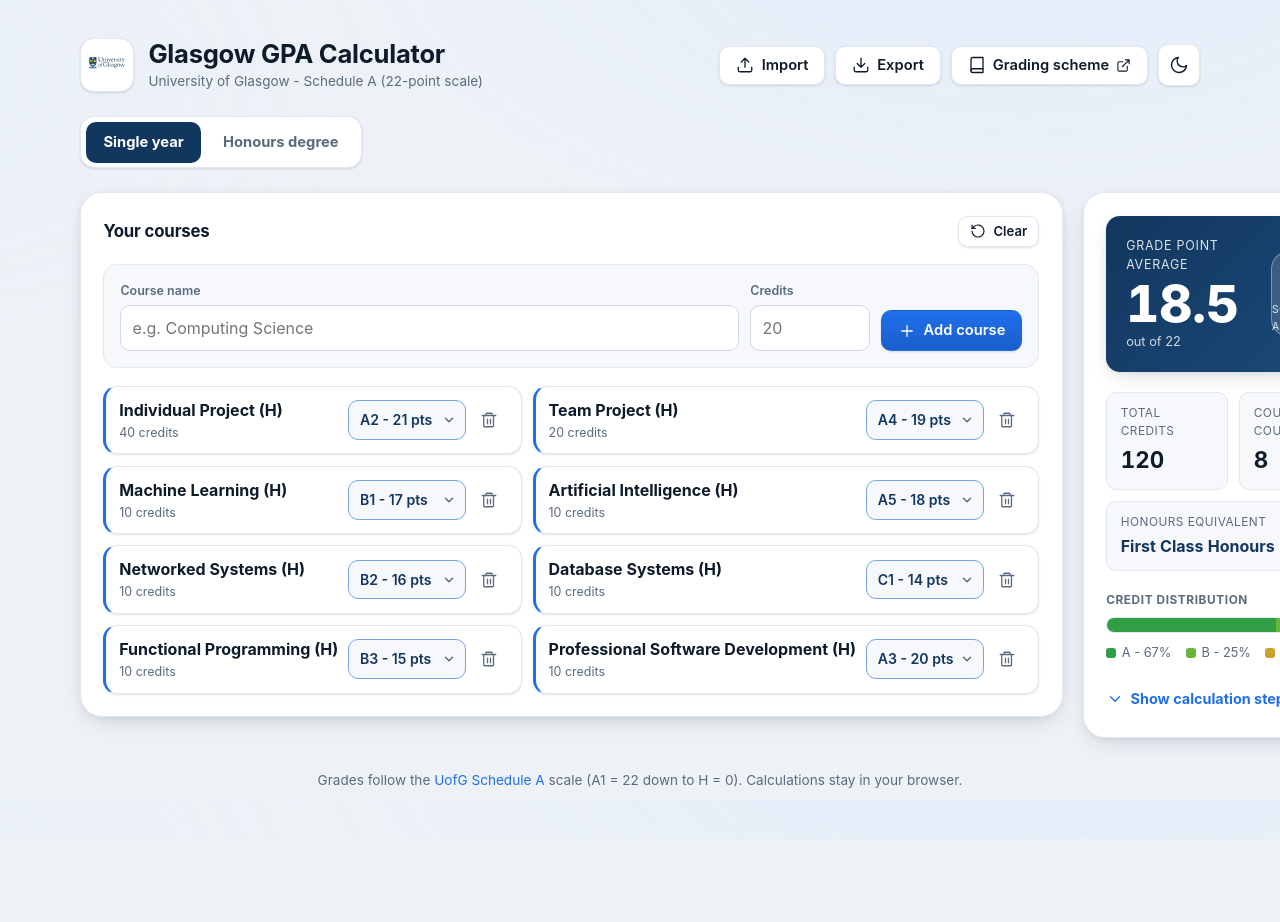
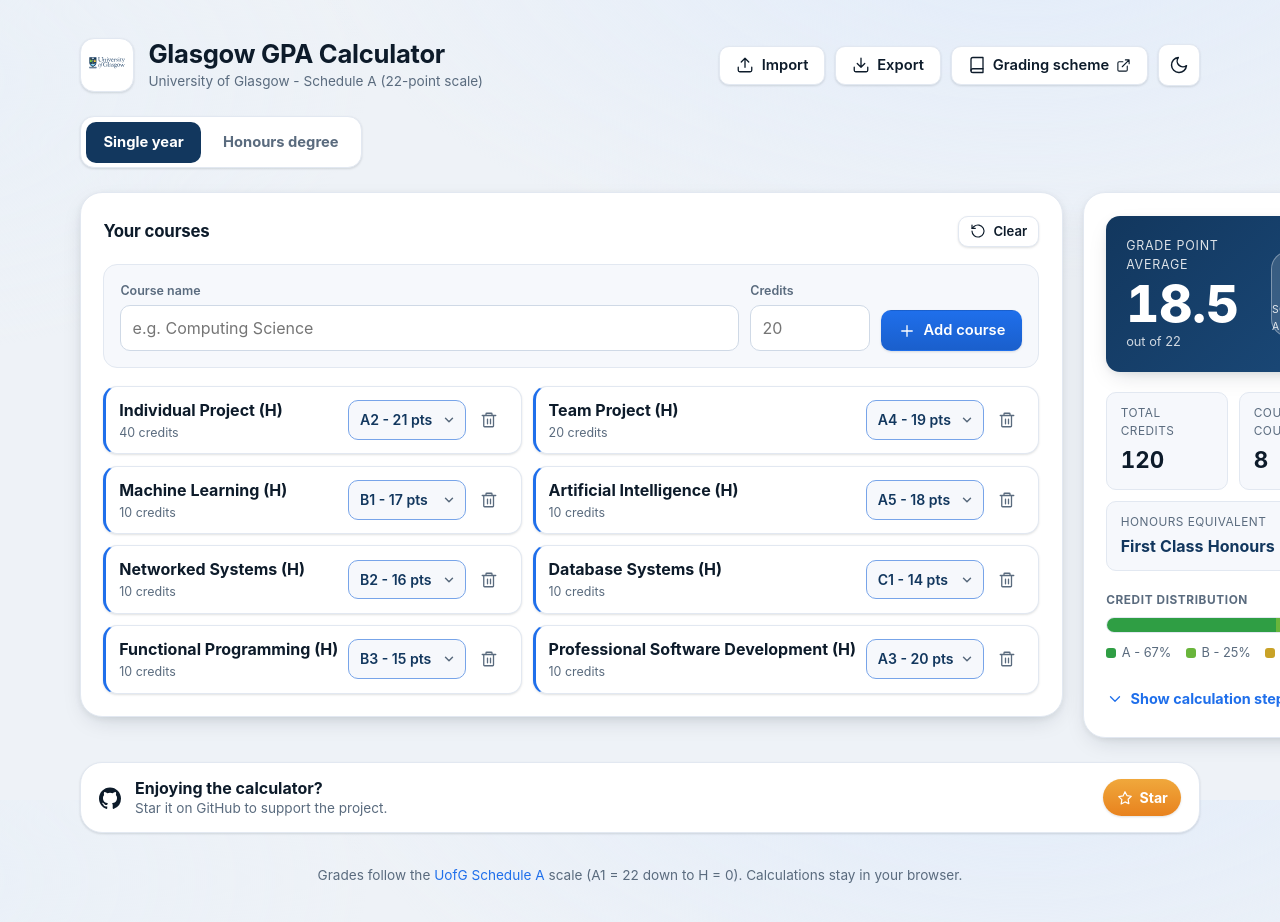
Before and after one commit to Niox1337/GU-GPA-Calculator-web, a React (Vite) app: page / in a window 1280 px wide. Shown: the top 922 px of the page. Before the commit the page ends 839 px from the top, so only its background shows below. Built offline with nearby package versions, Linux system fonts and the light colour scheme.

Commit message:
feat(ui) Add GitHub star call to action.

```diff
--- a/src/App.css
+++ b/src/App.css
@@ -670,6 +670,61 @@
   border-color: var(--border);
 }
 
+/* ---------- Star on GitHub CTA ---------- */
+.star-cta {
+  display: flex;
+  align-items: center;
+  gap: 0.9rem;
+  padding: 0.9rem 1.1rem;
+  border-radius: var(--radius-lg);
+  background: var(--surface);
+  border: 1px solid var(--border);
+  box-shadow: var(--shadow-sm);
+  color: var(--text);
+  text-decoration: none;
+  transition: transform 0.15s ease, box-shadow 0.18s ease, border-color 0.18s ease;
+}
+.star-cta:hover {
+  text-decoration: none;
+  transform: translateY(-2px);
+  box-shadow: var(--shadow-md);
+  border-color: var(--border-strong);
+}
+.star-cta__gh {
+  flex-shrink: 0;
+  color: var(--text);
+}
+.star-cta__text {
+  display: flex;
+  flex-direction: column;
+  line-height: 1.35;
+  min-width: 0;
+}
+.star-cta__text strong {
+  font-weight: 700;
+}
+.star-cta__text span {
+  font-size: 0.85rem;
+  color: var(--text-muted);
+}
+.star-cta__btn {
+  margin-left: auto;
+  display: inline-flex;
+  align-items: center;
+  gap: 0.4rem;
+  flex-shrink: 0;
+  padding: 0.5rem 0.85rem;
+  border-radius: 999px;
+  font-weight: 650;
+  font-size: 0.88rem;
+  color: #fff;
+  background: linear-gradient(180deg, #f0a83c, #e8821e);
+  box-shadow: var(--shadow-sm);
+}
+.star-cta:hover .star-cta__btn {
+  filter: brightness(1.05);
+}
+
 /* ---------- Footer ---------- */
 .app-footer {
   text-align: center;
--- a/src/App.tsx
+++ b/src/App.tsx
@@ -13,10 +13,12 @@
   CheckIcon,
   DownloadIcon,
   ExternalIcon,
+  GithubIcon,
   GraduationIcon,
   MoonIcon,
   RotateIcon,
   SparklesIcon,
+  StarIcon,
   SunIcon,
   UploadIcon,
 } from './components/Icons'
@@ -26,6 +28,7 @@
 type Toast = { kind: 'success' | 'error'; msg: string }
 
 const GRADING_SCHEME_URL = 'https://www.gla.ac.uk/media/Media_124293_smxx.pdf'
+const REPO_URL = 'https://github.com/Niox1337/GU-GPA-Calculator-web'
 
 function usePersistentState<T>(key: string, initial: T): [T, Dispatch<SetStateAction<T>>] {
   const [value, setValue] = useState<T>(() => {
@@ -291,6 +294,18 @@
         )}
       </main>
 
+      <a className="star-cta" href={REPO_URL} target="_blank" rel="noreferrer">
+        <GithubIcon width={22} height={22} className="star-cta__gh" />
+        <span className="star-cta__text">
+          <strong>Enjoying the calculator?</strong>
+          <span>Star it on GitHub to support the project.</span>
+        </span>
+        <span className="star-cta__btn">
+          <StarIcon width={16} height={16} />
+          Star
+        </span>
+      </a>
+
       <footer className="app-footer">
         <p>
           Grades follow the{' '}
--- a/src/components/Icons.tsx
+++ b/src/components/Icons.tsx
@@ -114,3 +114,24 @@
     <path d="M12 9v4M12 17h.01" />
   </Base>
 )
+
+export const StarIcon = (p: IconProps) => (
+  <Base {...p}>
+    <path d="M12 2.5l2.9 5.9 6.5.95-4.7 4.58 1.1 6.47L12 17.85 6.2 20.9l1.1-6.47-4.7-4.58 6.5-.95L12 2.5Z" />
+  </Base>
+)
+
+// GitHub mark uses a filled glyph, so it overrides the outline Base styling.
+export const GithubIcon = (p: IconProps) => (
+  <svg
+    xmlns="http://www.w3.org/2000/svg"
+    width="20"
+    height="20"
+    viewBox="0 0 24 24"
+    fill="currentColor"
+    aria-hidden="true"
+    {...p}
+  >
+    <path d="M12 .5C5.37.5 0 5.87 0 12.5c0 5.3 3.44 9.8 8.21 11.39.6.11.82-.26.82-.58 0-.29-.01-1.04-.02-2.05-3.34.73-4.04-1.61-4.04-1.61-.55-1.39-1.33-1.76-1.33-1.76-1.09-.74.08-.73.08-.73 1.2.09 1.84 1.24 1.84 1.24 1.07 1.83 2.81 1.3 3.49.99.11-.78.42-1.3.76-1.6-2.67-.3-5.47-1.33-5.47-5.93 0-1.31.47-2.38 1.24-3.22-.13-.3-.54-1.52.12-3.18 0 0 1.01-.32 3.3 1.23a11.5 11.5 0 0 1 6 0c2.29-1.55 3.3-1.23 3.3-1.23.66 1.66.25 2.88.12 3.18.77.84 1.23 1.91 1.23 3.22 0 4.61-2.8 5.62-5.48 5.92.43.37.81 1.1.81 2.22 0 1.6-.01 2.9-.01 3.29 0 .32.21.7.82.58A12 12 0 0 0 24 12.5C24 5.87 18.63.5 12 .5Z" />
+  </svg>
+)
```
